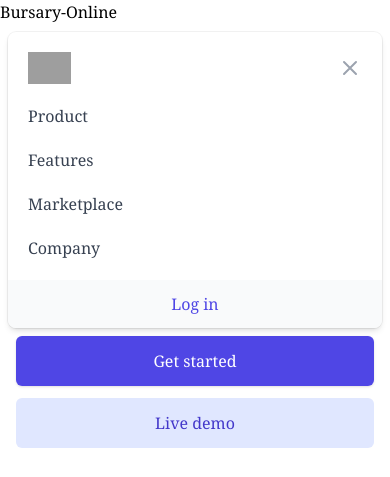
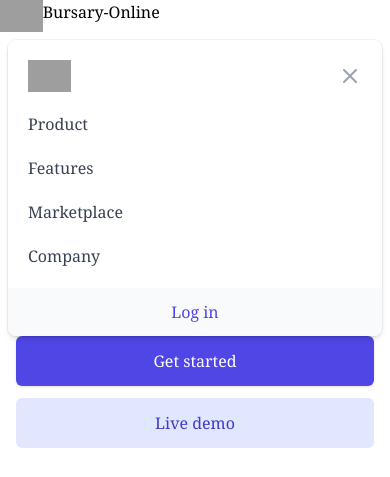
Before and after one commit to google-boy/bursary, a Django app: page / in a window 390 px wide. Shown: the top 477 px of the page. Run offline with Django 3.2, Linux system fonts and the light colour scheme; some libraries are stand-ins or nearby versions; grey boxes are pictures that could not be loaded.

Commit message:
Edit the sample landing page.
Add navigable links.

```diff
--- a/bursary_app/templates/bursary_app/index.html
+++ b/bursary_app/templates/bursary_app/index.html
@@ -1,8 +1,13 @@
 {% extends 'base.html' %}
 
 {% block content %}
-    <div>
-        <h1><a href="">Bursary-Online</a></h1>
+    <div class="flex">
+        <a href="{% url 'bursary_app:index' %}" class="group">
+          <span class="sr-only">Logo</span>
+          <img class="h-8 w-auto sm:h-10 group-hover:bg-gray-300" src="https://tailwindui.com/img/logos/workflow-mark-indigo-600.svg">
+        </a>
+        <h1><a href="{% url 'bursary_app:index' %}" class="hover:text-indigo-500">Bursary-Online</a></h1>
+
     </div>
     <!-- This example requires Tailwind CSS v2.0+ -->
 <div class="relative bg-white overflow-hidden">
@@ -18,10 +23,6 @@
           <nav class="relative flex items-center justify-between sm:h-10 lg:justify-start" aria-label="Global">
             <div class="flex items-center flex-grow flex-shrink-0 lg:flex-grow-0">
               <div class="flex items-center justify-between w-full md:w-auto">
-                <a href="#">
-                  <span class="sr-only">Workflow</span>
-                  <img class="h-8 w-auto sm:h-10" src="https://tailwindui.com/img/logos/workflow-mark-indigo-600.svg">
-                </a>
                 <div class="-mr-2 flex items-center md:hidden">
                   <button type="button" class="bg-white rounded-md p-2 inline-flex items-center justify-center text-gray-400 hover:text-gray-500 hover:bg-gray-100 focus:outline-none focus:ring-2 focus:ring-inset focus:ring-indigo-500" aria-expanded="false">
                     <span class="sr-only">Open main menu</span>
@@ -33,16 +34,16 @@
                 </div>
               </div>
             </div>
-            <div class="hidden md:block md:ml-10 md:pr-4 md:space-x-8">
-              <a href="#" class="font-medium text-gray-500 hover:text-gray-900">Product</a>
+            <div class="hidden group md:block md:ml-10 md:pr-4 md:space-x-8">
+              <a href="{% url 'bursary_app:index' %}" class="font-medium text-gray-500 hover:text-gray-900">Home</a>
 
-              <a href="#" class="font-medium text-gray-500 hover:text-gray-900">Features</a>
+              <a href="#" class="font-medium text-gray-500 hover:text-gray-900">Application Portal</a>
 
-              <a href="#" class="font-medium text-gray-500 hover:text-gray-900">Marketplace</a>
+              <a href="#" class="font-medium text-gray-500 hover:text-gray-900">News and Events</a>
 
-              <a href="#" class="font-medium text-gray-500 hover:text-gray-900">Company</a>
+              <a href="#" class="font-medium text-gray-500 hover:text-gray-900">Downloads</a>
 
-              <a href="#" class="font-medium text-indigo-600 hover:text-indigo-500">Log in</a>
+              <a href="{% url 'admin:login' %}" class="font-medium text-indigo-600 hover:text-indigo-500">Staff</a>
             </div>
           </nav>
         </div>
@@ -92,11 +93,11 @@
       <main class="mt-10 mx-auto max-w-7xl px-4 sm:mt-12 sm:px-6 md:mt-16 lg:mt-20 lg:px-8 xl:mt-28">
         <div class="sm:text-center lg:text-left">
           <h1 class="text-4xl tracking-tight font-extrabold text-gray-900 sm:text-5xl md:text-6xl">
-            <span class="block xl:inline">Data to enrich your</span>
-            <span class="block text-indigo-600 xl:inline">online business</span>
+            <span class="block xl:inline">Empowering your dreams.</span>
+            <span class="block text-indigo-600 xl:inline">Securing our future.</span>
           </h1>
           <p class="mt-3 text-base text-gray-500 sm:mt-5 sm:text-lg sm:max-w-xl sm:mx-auto md:mt-5 md:text-xl lg:mx-0">
-            Anim aute id magna aliqua ad ad non deserunt sunt. Qui irure qui lorem cupidatat commodo. Elit sunt amet fugiat veniam occaecat fugiat aliqua.
+            Everyone has a right to education. We enable needy students get educated, gain skills.
           </p>
           <div class="mt-5 sm:mt-8 sm:flex sm:justify-center lg:justify-start">
             <div class="rounded-md shadow">
```
